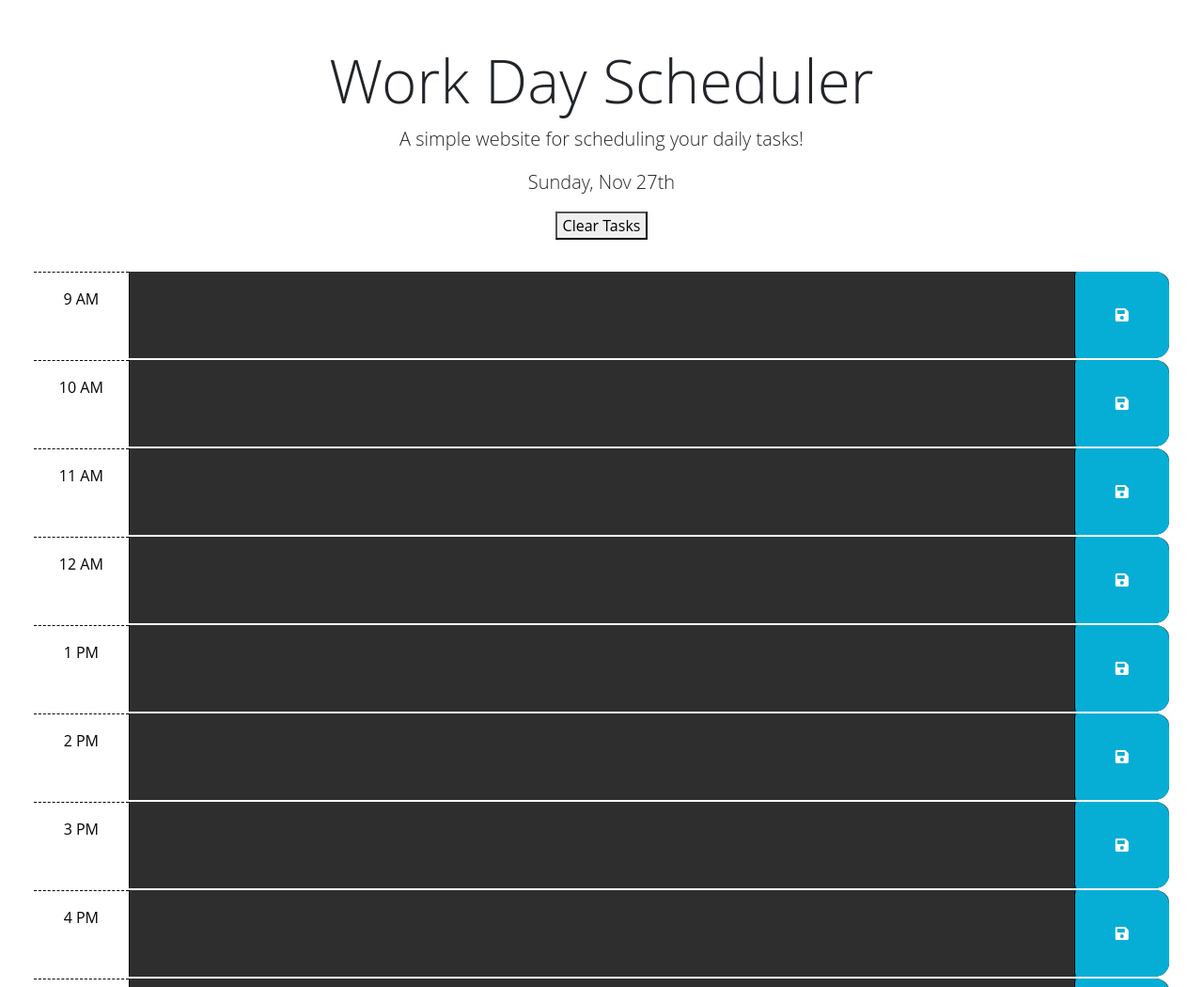
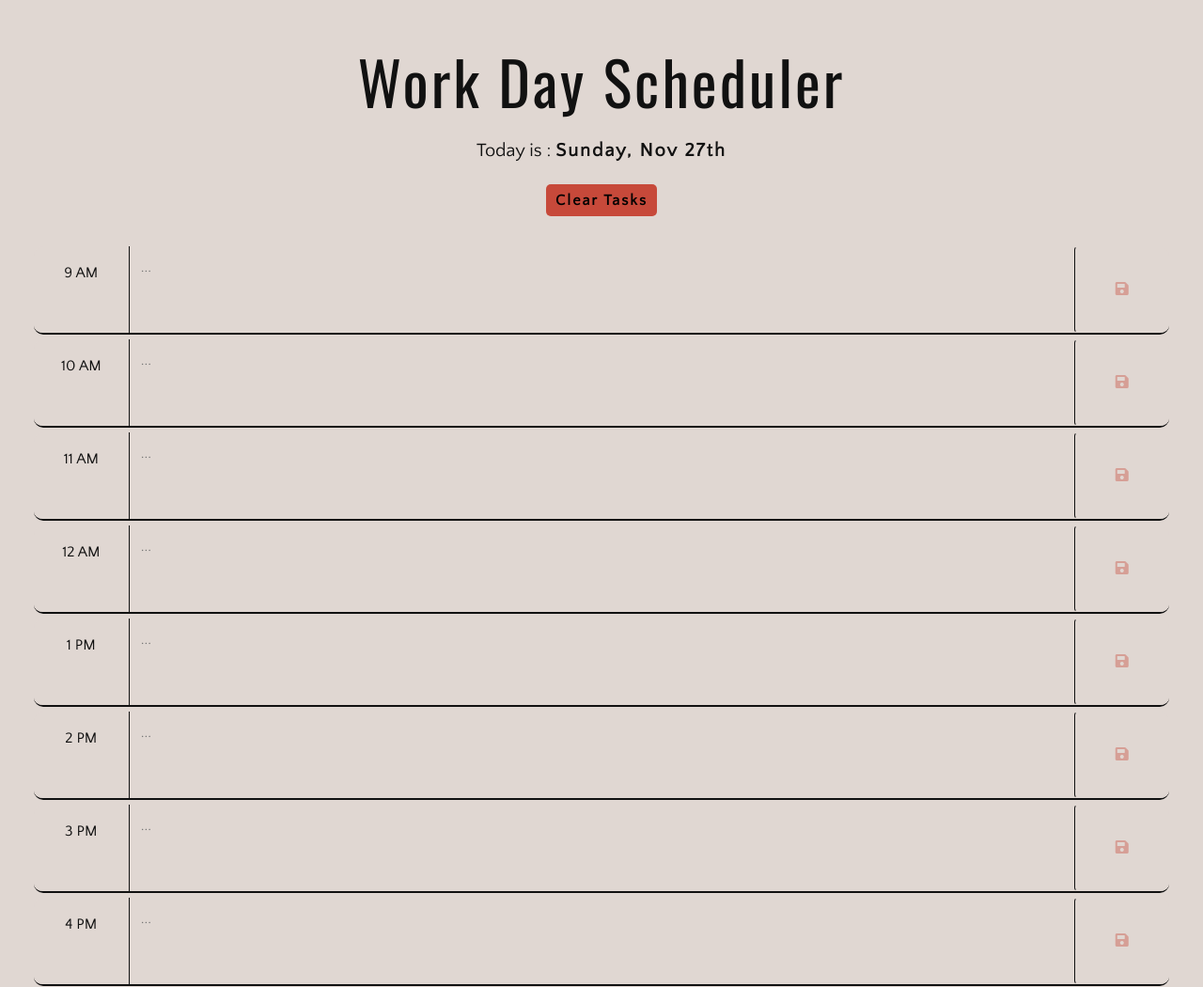
Before and after one commit to cjmugs1/workday-scheduler, a plain HTML site: page index.html in a window 1280 px wide. Shown: the top 1050 px of the page at 94% size. Drawn offline with nearby package versions, Linux system fonts and the light colour scheme.

Commit message:
changed the styling to personalize the site, fixed an error with the alert on clear tasks button, updated deployed site screenshot.

```diff
--- a/assets/scripts/script.js
+++ b/assets/scripts/script.js
@@ -25,7 +25,7 @@ function createHourBlocks() {
   hourBlock.append(hour)
 
   // the task writing area
-  var scheduleItem = $("<textarea class='col-8 col-md-10 description' rows='3'></textarea>");
+  var scheduleItem = $("<textarea class='col-8 col-md-10 description' rows='3' placeholder='...'></textarea>");
   hourBlock.append(scheduleItem)
 
   // the save button and icon
@@ -259,8 +259,9 @@ function clearStoredTasks() {
       },
     ];
     localStorage.setItem("storedTasks", JSON.stringify(storedTasks));
+  } else {
+  window.alert("You have not saved any tasks!");
   };
-  window.alert("You have not saved any tasks!");
 };
 
 // On click of the clear tasks button, confirm with user then clear the tasks.
@@ -285,7 +286,6 @@ startNewWorkDay();
 
 
 
-
 // UNUSED EXPERIMENTS
 
 // set the time until the next day in the footer
--- a/assets/styles/style.css
+++ b/assets/styles/style.css
@@ -1,14 +1,53 @@
+:root{
+  --color-1: #111111;
+  --color-2: #c7493a;
+  --color-3: #8bcc9e;
+  --color-4: #e0d7d2;
+  --color-5: #8bcc9e75;
+  --color-6: #c7483a65;
+
+}
+
 body {
-  font-family: 'Open Sans', sans-serif;
+  font-family: 'Quattrocento Sans', sans-serif;
   font-size: 16px;
+  background-color: var(--color-4);
+}
+
+.header{
+  font-family: 'Quattrocento Sans', sans-serif;
+  color: var(--color-1);
+}
+
+.header h1{
+  margin-bottom: 20px;
+  font-family: 'Oswald', sans-serif;
+  font-weight: 500;
+  color: var(--color-1);
+  letter-spacing: 3px;
+}
+
+.header .current-day{
+  letter-spacing: 2px;
+  font-weight: 600;
+}
+
+#clear-stored-tasks{
+  margin-top: 5px;
+  padding: 5px 10px;
+  border: 0px;
+  border-radius: 5px;
+  background-color: var(--color-2);
+  font-weight: 600;
+  letter-spacing: 2px;
 }
 
 textarea {
   background: transparent;
   border: none;
   resize: none;
-  color: #000000;
-  border-left: 1px solid black;
+  color: var(--color-1);
+  border-left: 1px solid var(--color-1);
   padding: 10px;
 }
 
@@ -17,45 +56,40 @@ textarea {
 }
 
 .time-block {
-  border-radius: 15px;
+  border-radius: 10px;
+  overflow: hidden;
 }
 
 .row {
-  border-top: 2px solid white;
+  margin-bottom: 5px;
+  border-bottom: 2px solid var(--color-1);
 }
 
 .hour {
-  background-color: #ffffff;
-  color: #000000;
-  border-top: 1px dashed #000000;
+  background-color: var(--color-4);
+  color: var(--color-1);
 }
 
 .inactive-block {
-  background-color: #2e2e2e;
-  color: #2e2e2e;
+  background-color: var(--color-4);
 }
 
 .past {
-  background-color: #d3d3d3;
-  color: white;
+  background-color: var(--color-5);
 }
 
 .present {
-  background-color: #ff6961;
-  color: white;
+  background-color: var(--color-4);
 }
 
 .future {
-  background-color: #77dd77;
-  color: white;
+  background-color: var(--color-6);
 }
 
 .saveBtn {
-  border-left: 1px solid black;
-  border-top-right-radius: 15px;
-  border-bottom-right-radius: 15px;
-  background-color: #06aed5;
-  color: white;
+  border-left: 1px solid var(--color-1);
+  background-color: var(--color-4);
+  color: var(--color-6);
 }
 
 .saveBtn i:hover {
@@ -67,8 +101,9 @@ textarea {
   padding: 30px 0px;
   width: 100%;
   text-align: center;
+  color: var(--color-1);
 }
 
 #footer a{
-  color: #000000;
+  color: var(--color-2);
 }
--- a/index.html
+++ b/index.html
@@ -18,19 +18,15 @@
       integrity="sha384-50oBUHEmvpQ+1lW4y57PTFmhCaXp0ML5d60M1M7uH2+nqUivzIebhndOJK28anvf"
       crossorigin="anonymous"
     />
-    <link
-      href="https://fonts.googleapis.com/css2?family=Fira+Sans:wght@400;700&display=swap"
-      rel="stylesheet"
-    />
+    <link href="https://fonts.googleapis.com/css2?family=Oswald&family=Quattrocento+Sans&display=swap" rel="stylesheet">
     <link rel="stylesheet" href="./assets/styles/style.css" />
     <title>Work Day Scheduler</title>
   </head>
 
   <body>
-    <header class="p-5 pb-3 mb-3 text-center">
+    <header class="p-5 pb-3 mb-3 text-center header">
       <h1 class="display-3 ">Work Day Scheduler</h1>
-      <p class="lead">A simple website for scheduling your daily tasks!</p>
-      <p id="current-day" class="lead"></p>
+      <p class="lead">Today is : <span id="current-day" class="lead current-day"></span></p>
       <button id="clear-stored-tasks">Clear Tasks</button>
     </header>
 
@@ -38,7 +34,7 @@
 
     <footer id="footer">
       <p>
-        <span>Workday Scheduler | </span>@ 2022 by Connor Mulligan
+        <span>Work Day Scheduler | </span>@ 2022 by Connor Mulligan
       </p>
       <a href="https://github.com/cjmugs1/workday-scheduler" target="_blank">
         - View Project on Github -</a
```
Also changed, not shown: assets/images/deployed-site.JPG.
